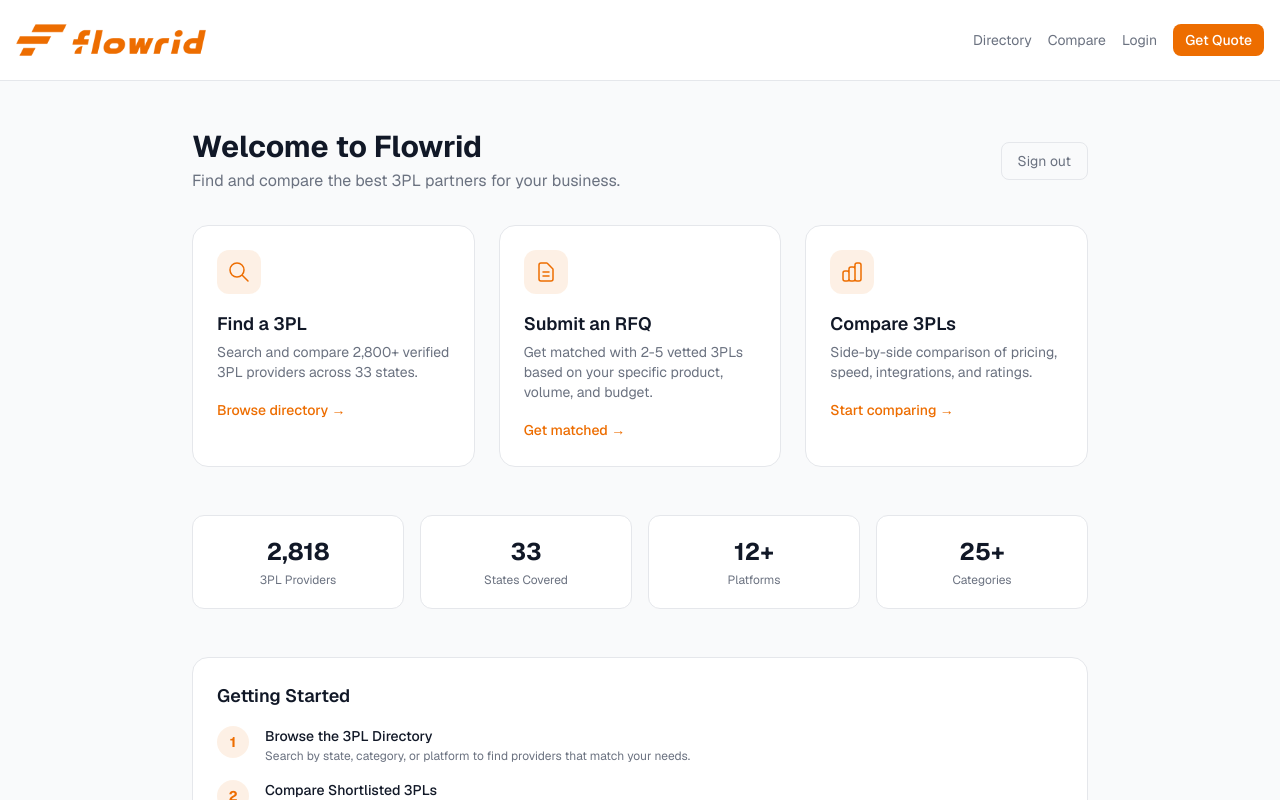
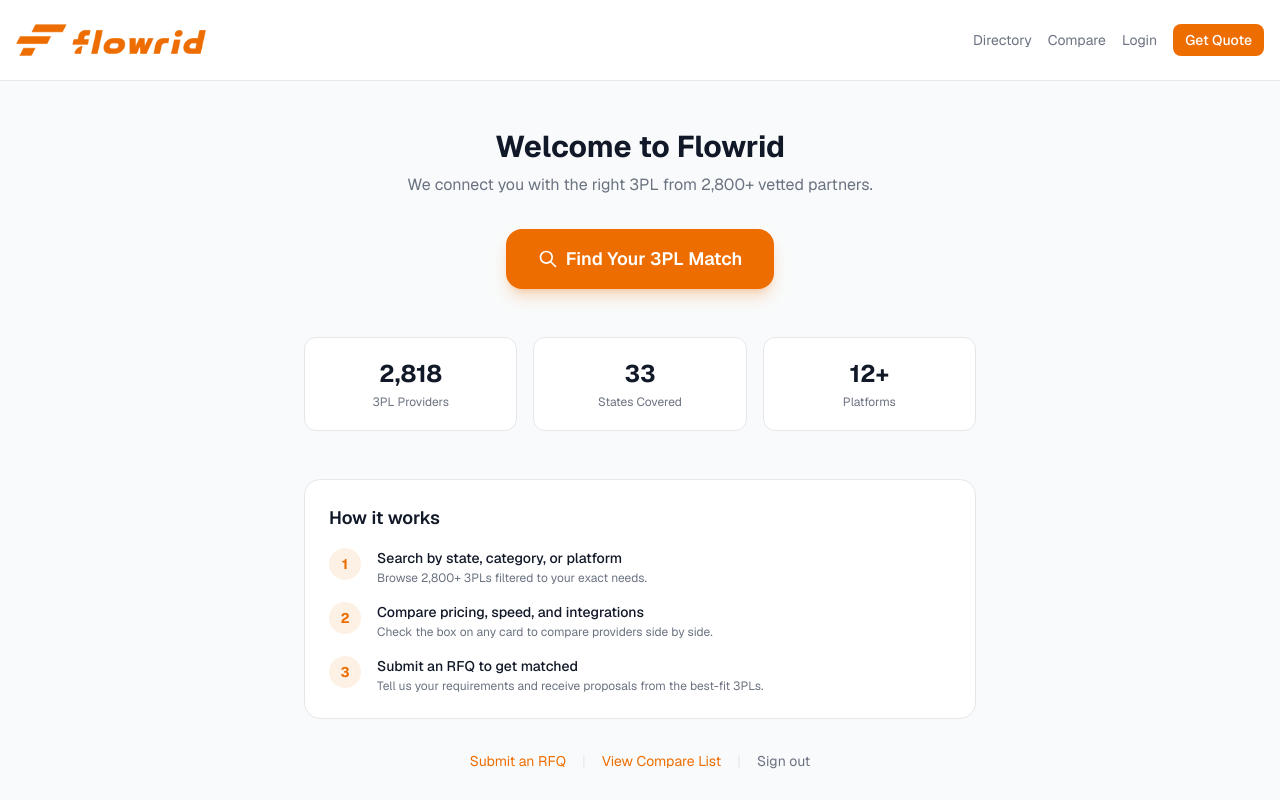
Before and after one commit to flowrid/flowrid, a Next.js app: page /dashboard in a window 1280 px wide. Shown: the top 800 px of the page. Built offline with nearby package versions, Linux system fonts and the light colour scheme.

Commit message:
simplify: single-CTA dashboard with Find Your 3PL Match + how-it-works

```diff
--- a/app/dashboard/page.tsx
+++ b/app/dashboard/page.tsx
@@ -3,90 +3,48 @@
 export default function DashboardPage() {
   return (
     <div className="max-w-[1460px] mx-auto px-4 py-12">
-      <div className="max-w-4xl mx-auto">
-        {/* Header with user greeting */}
-        <div className="flex items-center justify-between mb-8">
-          <div>
-            <h1 className="text-3xl font-bold text-text mb-1">Welcome to Flowrid</h1>
-            <p className="text-text-secondary">Find and compare the best 3PL partners for your business.</p>
-          </div>
-          <a
-            href="/api/auth/signout"
-            className="text-sm text-text-secondary hover:text-danger transition-colors px-4 py-2 border border-border rounded-lg hover:border-danger/30"
-          >
-            Sign out
-          </a>
+      <div className="max-w-2xl mx-auto text-center">
+        {/* Header */}
+        <div className="mb-8">
+          <h1 className="text-3xl font-bold text-text mb-2">Welcome to Flowrid</h1>
+          <p className="text-text-secondary">
+            We connect you with the right 3PL from 2,800+ vetted partners.
+          </p>
         </div>
 
-        {/* Main Cards */}
-        <div className="grid grid-cols-1 md:grid-cols-3 gap-6 mb-12">
-          <Link
-            href="/3pl"
-            className="group bg-card border border-border rounded-2xl p-6 hover:border-primary/40 hover:shadow-lg transition-all"
-          >
-            <div className="w-11 h-11 rounded-xl bg-primary/10 flex items-center justify-center mb-4 group-hover:bg-primary/20 transition-colors">
-              <svg className="w-6 h-6 text-primary" fill="none" stroke="currentColor" viewBox="0 0 24 24">
-                <path strokeLinecap="round" strokeLinejoin="round" strokeWidth={1.5} d="M21 21l-6-6m2-5a7 7 0 11-14 0 7 7 0 0114 0z" />
-              </svg>
-            </div>
-            <h2 className="text-lg font-semibold text-text mb-1">Find a 3PL</h2>
-            <p className="text-sm text-text-secondary mb-4">Search and compare 2,800+ verified 3PL providers across 33 states.</p>
-            <span className="text-primary font-medium text-sm group-hover:underline">Browse directory &rarr;</span>
-          </Link>
-
-          <Link
-            href="/rfq"
-            className="group bg-card border border-border rounded-2xl p-6 hover:border-primary/40 hover:shadow-lg transition-all"
-          >
-            <div className="w-11 h-11 rounded-xl bg-primary/10 flex items-center justify-center mb-4 group-hover:bg-primary/20 transition-colors">
-              <svg className="w-6 h-6 text-primary" fill="none" stroke="currentColor" viewBox="0 0 24 24">
-                <path strokeLinecap="round" strokeLinejoin="round" strokeWidth={1.5} d="M9 12h6m-6 4h6m2 5H7a2 2 0 01-2-2V5a2 2 0 012-2h5.586a1 1 0 01.707.293l5.414 5.414a1 1 0 01.293.707V19a2 2 0 01-2 2z" />
-              </svg>
-            </div>
-            <h2 className="text-lg font-semibold text-text mb-1">Submit an RFQ</h2>
-            <p className="text-sm text-text-secondary mb-4">Get matched with 2-5 vetted 3PLs based on your specific product, volume, and budget.</p>
-            <span className="text-primary font-medium text-sm group-hover:underline">Get matched &rarr;</span>
-          </Link>
-
-          <Link
-            href="/compare"
-            className="group bg-card border border-border rounded-2xl p-6 hover:border-primary/40 hover:shadow-lg transition-all"
-          >
-            <div className="w-11 h-11 rounded-xl bg-primary/10 flex items-center justify-center mb-4 group-hover:bg-primary/20 transition-colors">
-              <svg className="w-6 h-6 text-primary" fill="none" stroke="currentColor" viewBox="0 0 24 24">
-                <path strokeLinecap="round" strokeLinejoin="round" strokeWidth={1.5} d="M9 19v-6a2 2 0 00-2-2H5a2 2 0 00-2 2v6a2 2 0 002 2h2a2 2 0 002-2zm0 0V9a2 2 0 012-2h2a2 2 0 012 2v10m-6 0a2 2 0 002 2h2a2 2 0 002-2m0 0V5a2 2 0 012-2h2a2 2 0 012 2v14a2 2 0 01-2 2h-2a2 2 0 01-2-2z" />
-              </svg>
-            </div>
-            <h2 className="text-lg font-semibold text-text mb-1">Compare 3PLs</h2>
-            <p className="text-sm text-text-secondary mb-4">Side-by-side comparison of pricing, speed, integrations, and ratings.</p>
-            <span className="text-primary font-medium text-sm group-hover:underline">Start comparing &rarr;</span>
-          </Link>
-        </div>
+        {/* Main CTA */}
+        <Link
+          href="/3pl"
+          className="inline-flex items-center gap-2 bg-primary text-white px-8 py-4 rounded-2xl font-semibold text-lg hover:bg-primary-dark transition-colors shadow-lg shadow-primary/25 mb-12"
+        >
+          <svg className="w-5 h-5" fill="none" stroke="currentColor" viewBox="0 0 24 24">
+            <path strokeLinecap="round" strokeLinejoin="round" strokeWidth={2} d="M21 21l-6-6m2-5a7 7 0 11-14 0 7 7 0 0114 0z" />
+          </svg>
+          Find Your 3PL Match
+        </Link>
 
         {/* Stats */}
-        <div className="grid grid-cols-2 md:grid-cols-4 gap-4 mb-12">
+        <div className="grid grid-cols-3 gap-4 mb-12">
           {[
             { label: "3PL Providers", value: "2,818" },
             { label: "States Covered", value: "33" },
             { label: "Platforms", value: "12+" },
-            { label: "Categories", value: "25+" },
           ].map((stat) => (
-            <div key={stat.label} className="bg-card border border-border rounded-xl p-5 text-center">
+            <div key={stat.label} className="bg-card border border-border rounded-xl p-5">
               <p className="text-2xl font-bold text-text">{stat.value}</p>
               <p className="text-xs text-text-secondary mt-1">{stat.label}</p>
             </div>
           ))}
         </div>
 
-        {/* Recent Activity / Getting Started */}
-        <div className="bg-card border border-border rounded-2xl p-6">
-          <h2 className="text-lg font-semibold text-text mb-4">Getting Started</h2>
+        {/* Getting Started */}
+        <div className="bg-card border border-border rounded-2xl p-6 text-left">
+          <h2 className="text-lg font-semibold text-text mb-4">How it works</h2>
           <div className="space-y-4">
             {[
-              { step: 1, title: "Browse the 3PL Directory", desc: "Search by state, category, or platform to find providers that match your needs." },
-              { step: 2, title: "Compare Shortlisted 3PLs", desc: "Add providers to your comparison list and evaluate them side by side." },
-              { step: 3, title: "Submit an RFQ", desc: "Tell us about your requirements and we will match you with the best-fit 3PLs." },
-              { step: 4, title: "Get Matched & Start Fulfilling", desc: "Review proposals, negotiate terms, and launch your fulfillment operations." },
+              { step: 1, title: "Search by state, category, or platform", desc: "Browse 2,800+ 3PLs filtered to your exact needs." },
+              { step: 2, title: "Compare pricing, speed, and integrations", desc: "Check the box on any card to compare providers side by side." },
+              { step: 3, title: "Submit an RFQ to get matched", desc: "Tell us your requirements and receive proposals from the best-fit 3PLs." },
             ].map((item) => (
               <div key={item.step} className="flex gap-4">
                 <div className="w-8 h-8 rounded-full bg-primary/10 flex items-center justify-center shrink-0">
@@ -100,6 +58,15 @@
             ))}
           </div>
         </div>
+
+        {/* Footer actions */}
+        <div className="mt-8 flex items-center justify-center gap-4 text-sm">
+          <a href="/rfq" className="text-primary hover:underline">Submit an RFQ</a>
+          <span className="text-border">|</span>
+          <a href="/compare" className="text-primary hover:underline">View Compare List</a>
+          <span className="text-border">|</span>
+          <a href="/api/auth/signout" className="text-text-secondary hover:text-danger transition-colors">Sign out</a>
+        </div>
       </div>
     </div>
   );
```
